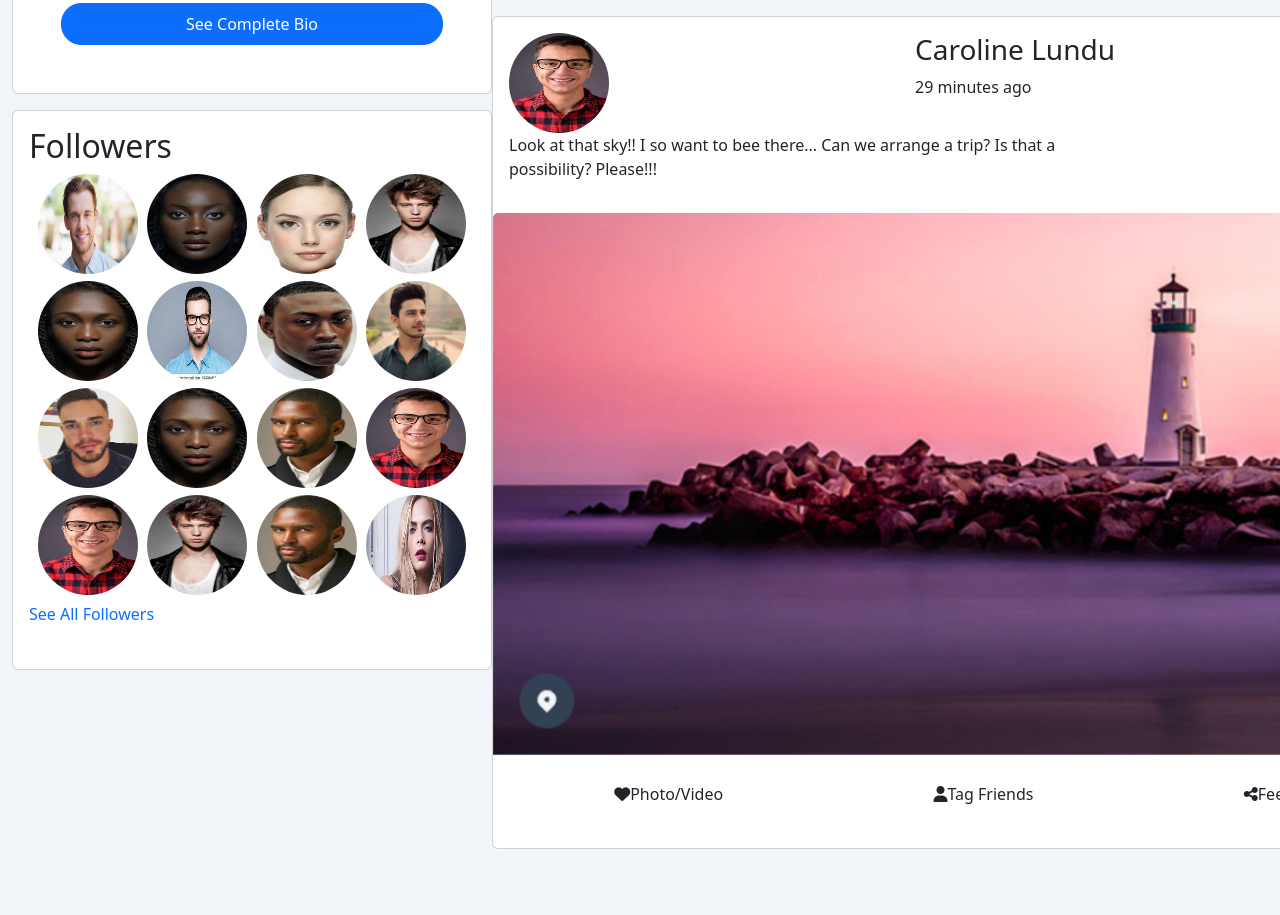
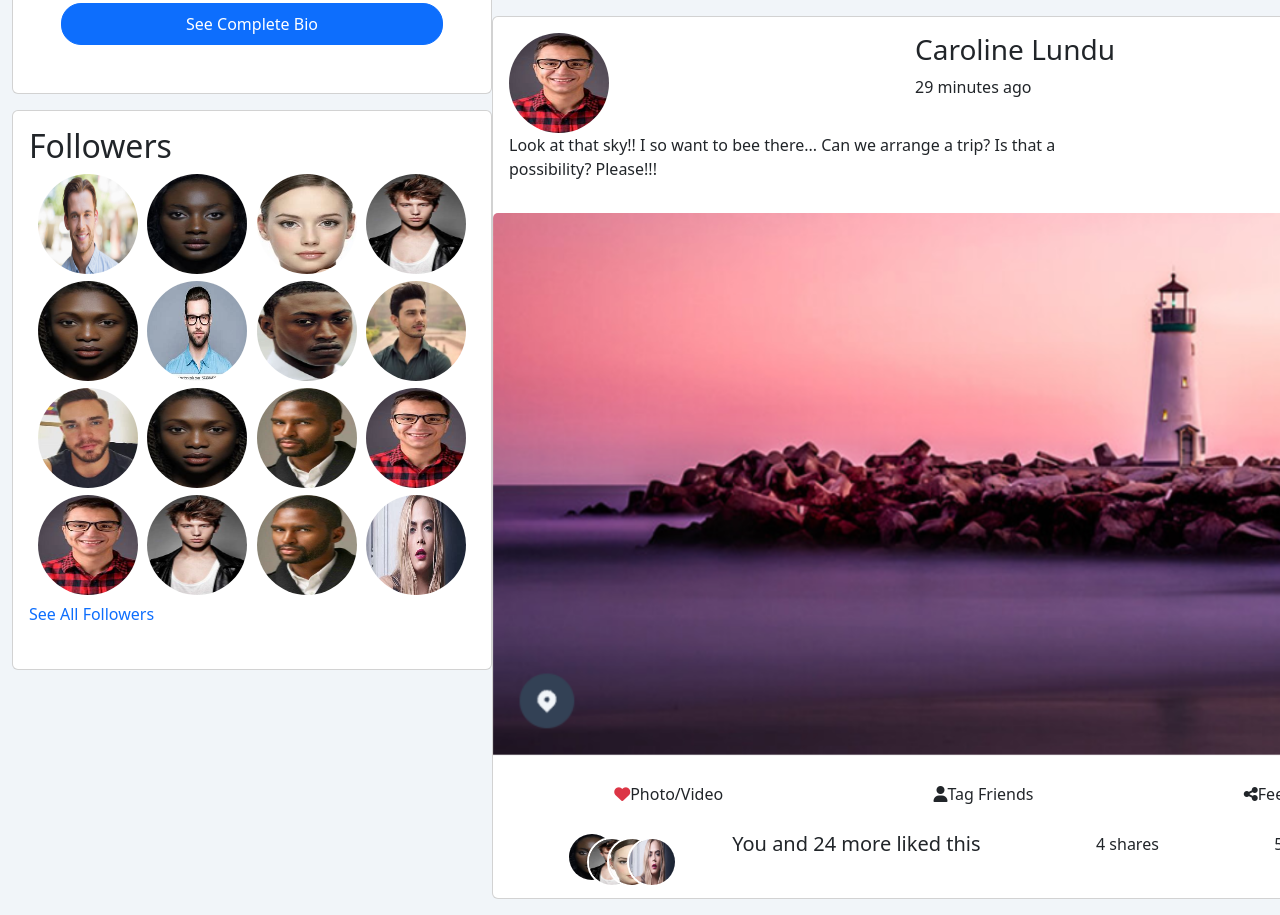
Before and after one commit to emitech-success/ksolution-intern-test, a plain HTML site: page index.html in a window 1280 px wide. Shown: the part 738-1653 px from the top of the page. Before the commit the page ends 1603 px from the top, so only its background shows below. Drawn offline with nearby package versions, Linux system fonts and the light colour scheme.

Commit message:
this is the latest update

```diff
--- a/index.html
+++ b/index.html
@@ -15,12 +15,16 @@
 
     <div  class="container-fluid"  id="image-cover" ></div>
 
+    <div class="user-image" style=" width: 9%; position: absolute; z-index: 1; top: 90px; left: 200px;" >
+      <img src="./images/fb1.jpg" alt="" class="user-picture" width="200px" height="200px" style="border-radius: 50%; border: 4px solid rgb(255, 255, 255);">
+    </div>
+
     <!-- navbar starts here -->
 
 
 
     <nav class="navbar navbar-expand-lg bg-light">
-        <div class="container ">
+        <div class="container">
 
 
           <button class="navbar-toggler" type="button" data-bs-toggle="collapse" data-bs-target="#navbarSupportedContent" aria-controls="navbarSupportedContent" aria-expanded="false" aria-label="Toggle navigation">
@@ -219,11 +223,11 @@
 
                         </div>
 
-                        <img src="images/towar.PNG" class="card-img-top" alt="...">
+                        <div> <img src="images/towar.PNG" class="card-img-top" alt="..."></div>
                         <div class="card-body">
                             <div class="section2-imagedetail-container ">
                                 <div class="card-social-detales ">
-                                    <div> <i class="fa fa-heart"></i></div>
+                                    <div> <i class="fa fa-heart text-danger"></i></div>
                                     <div><p>Photo/Video</p></div>
                                 </div>
 
@@ -237,6 +241,28 @@
                                     <div><p>Feelings</p></div>
                                 </div>
                         </div>
+                        <div class="last-content-on-second-card">
+
+                          <div class="stack-image">
+
+                            <img src="./images/bw1.jpg" class="theimage" id="image1">
+                            <img src="./images/fw1.jpg" class="theimage" id="image2">
+                            <img src="./images/ww1.jpg" class="theimage" id="image3">
+                            <img src="./images/ww2.jpg" class="theimage" id="image4">
+                        </div>
+
+                          <div>
+                            <h5>You and 24 more liked this</h5>
+                          </div>
+                          <div>
+                            <p>4 shares</p>
+                          </div>
+                          <div>
+                            <i fa fa-search></i> <span>5 comments</span>
+                          </div>
+
+                        </div>
+
                         </div>
                       </div>
                 </div>
--- a/style.css
+++ b/style.css
@@ -9,9 +9,12 @@ body{
     height: 200px;
 };
 
-#navbar_content{
+/* .user-image{
+    height: 10%;
+    width: 10%;
+    border-radius: 50%;
+} */
 
-};
 
 .proimage{
     width: 10px;
@@ -80,3 +83,42 @@ border-radius: 20px;
     display: flex;
     justify-content: space-between;
 }
+
+.last-content-on-second-card{
+    display: flex;
+    justify-content: space-around;
+}
+
+.theimage{
+    border-radius: 50%;
+    height: 50px;
+    width: 50px;
+    border: 2px solid white;
+}
+
+.stack-image{
+    position: relative;
+
+}
+
+#image1{
+    position: relative;
+}
+
+
+#image2{
+    position: absolute;
+    top: 5px;
+    left: 20px;
+}
+
+#image3{
+    position: absolute;
+    top: 5px;
+    left: 40px;
+}
+#image4{
+    position: absolute;
+    top: 5px;
+    left: 60px;
+}
```
